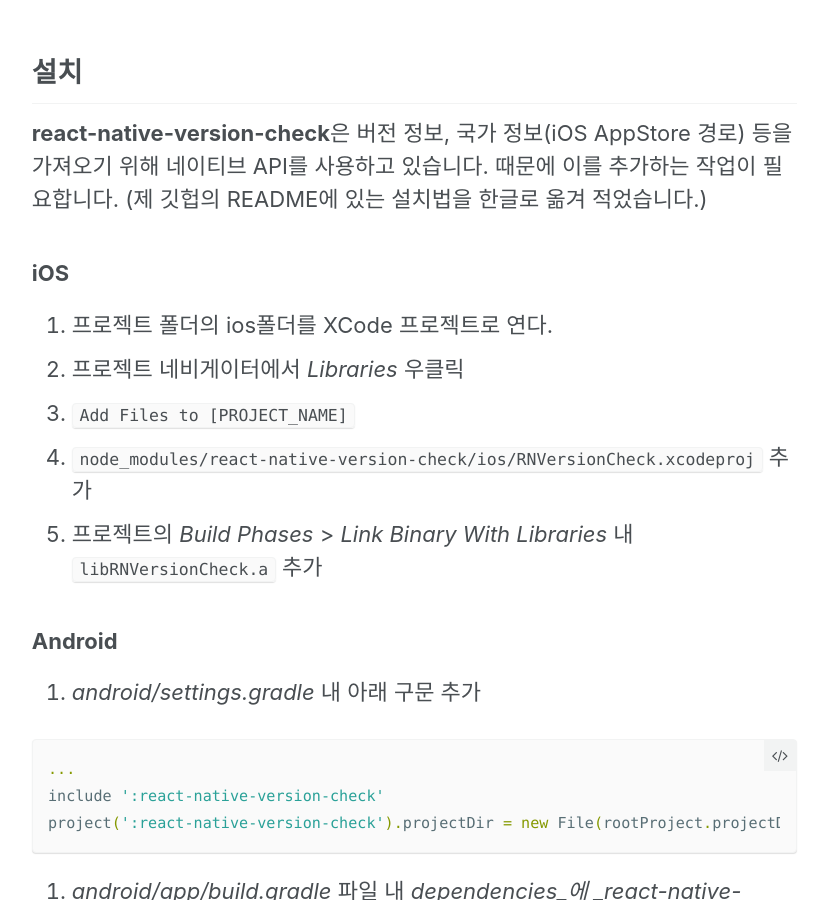
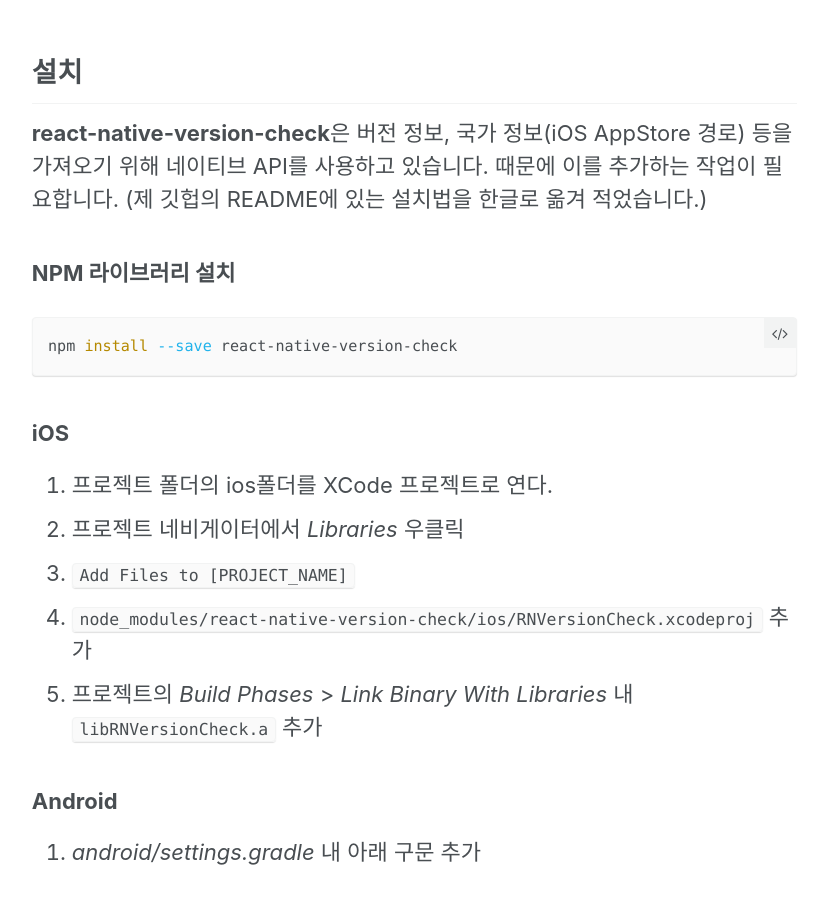
Before and after one commit to kimxogus/kimxogus.github.io, a Jekyll site: the page built from _posts/2016-12-17-react-native-version-check.md, in a window 1280 px wide and 900 px high, scrolled down 1300 px. Shown: the whole window, without its empty margins (252-1080 px from the left). Built offline with Jekyll 4.4.1, drawn with Linux system fonts in a browser that asks for light colours.

Commit message:
add script for npm install

```diff
--- a/_posts/2016-12-17-react-native-version-check.md
+++ b/_posts/2016-12-17-react-native-version-check.md
@@ -36,6 +36,11 @@ tags:
 
 ## 설치
 **react-native-version-check**은 버전 정보, 국가 정보(iOS AppStore 경로) 등을 가져오기 위해 네이티브 API를 사용하고 있습니다. 때문에 이를 추가하는 작업이 필요합니다. (제 깃헙의 README에 있는 설치법을 한글로 옮겨 적었습니다.)
+
+### NPM 라이브러리 설치
+{% highlight bash %}
+npm install --save react-native-version-check
+{% endhighlight %}
 
 ### iOS
 1. 프로젝트 폴더의 ios폴더를 XCode 프로젝트로 연다.
```
